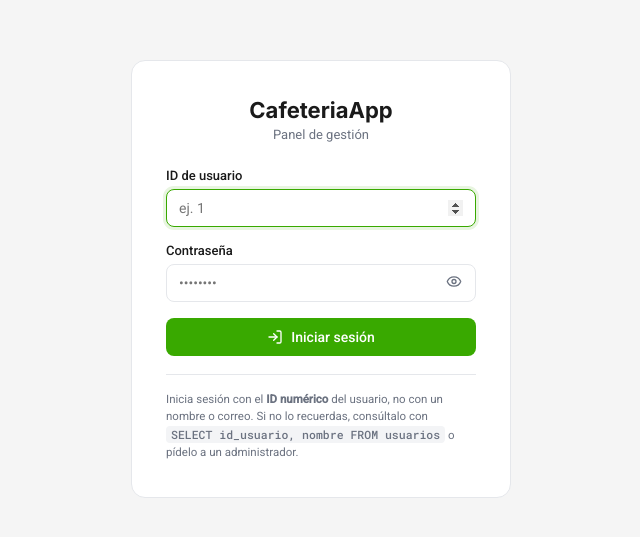
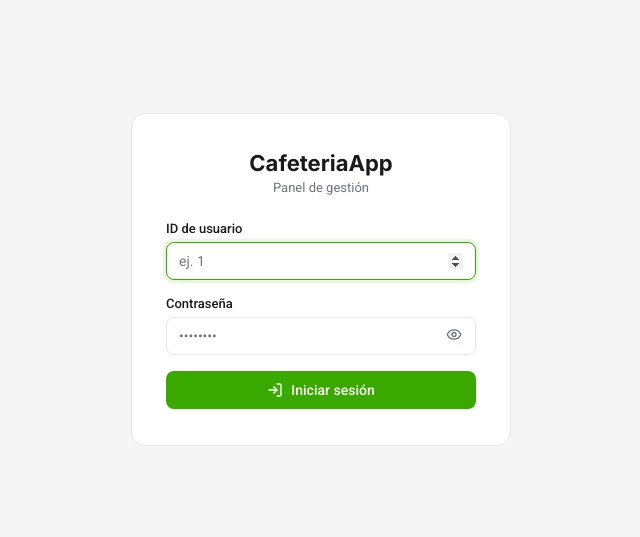
Before and after one commit to Yeiner456/proyecto-ventas, a React app in the folder frontend/: page /login in a window 1280 px wide. Shown: the part 121-658 px from the top of the page, without its empty margins (319-959 px from the left). Built offline with nearby package versions, Linux system fonts and the light colour scheme; the HTML template or start-up script is replaced by a standard one.

Commit message:
se borro el mensaje del login

```diff
--- a/frontend/src/views/LoginView.jsx
+++ b/frontend/src/views/LoginView.jsx
@@ -111,13 +111,6 @@ export default function LoginView() {
             {enviando ? "Ingresando..." : "Iniciar sesión"}
           </button>
         </form>
-
-        <div className="login-help">
-          Inicia sesión con el <strong>ID numérico</strong> del usuario, no con un
-          nombre o correo. Si no lo recuerdas, consúltalo con{" "}
-          <code>SELECT id_usuario, nombre FROM usuarios</code> o pídelo a un
-          administrador.
-        </div>
       </div>
     </div>
   );
```
